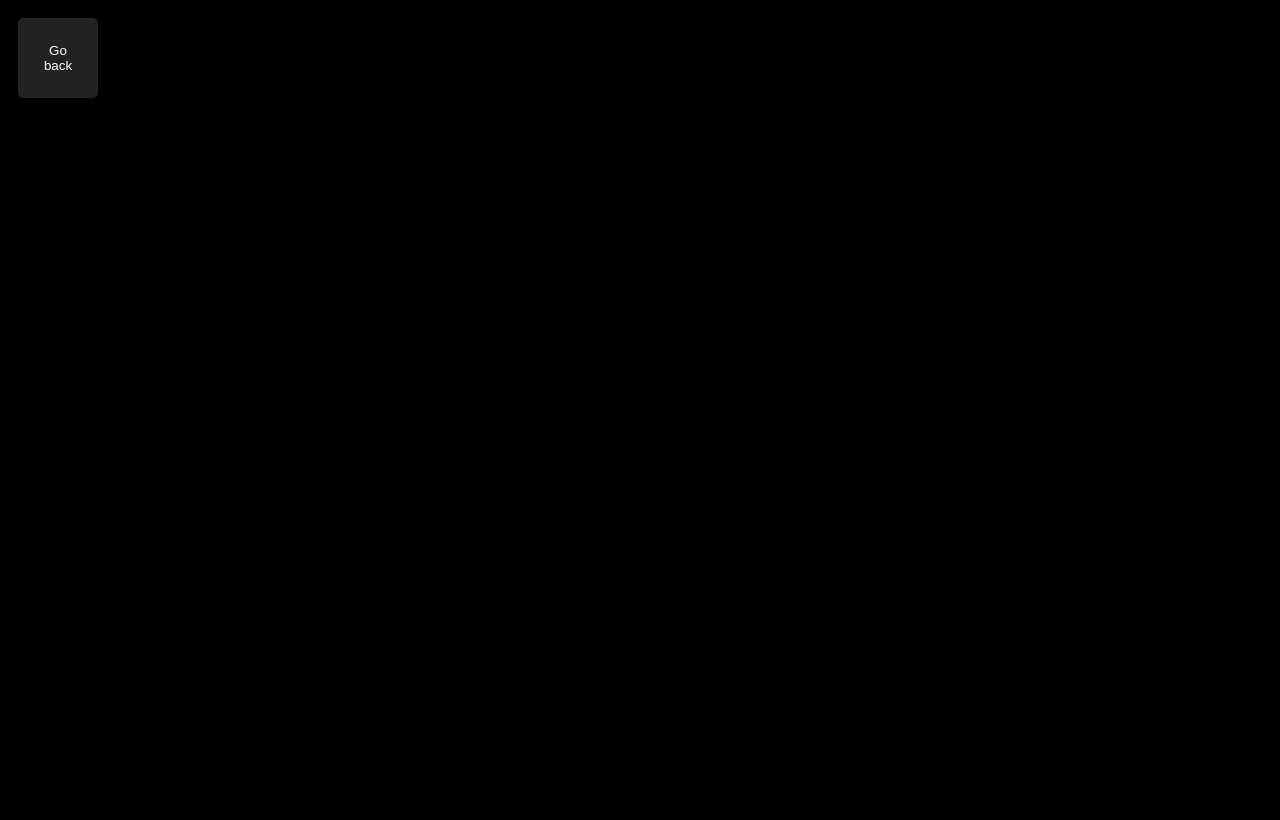
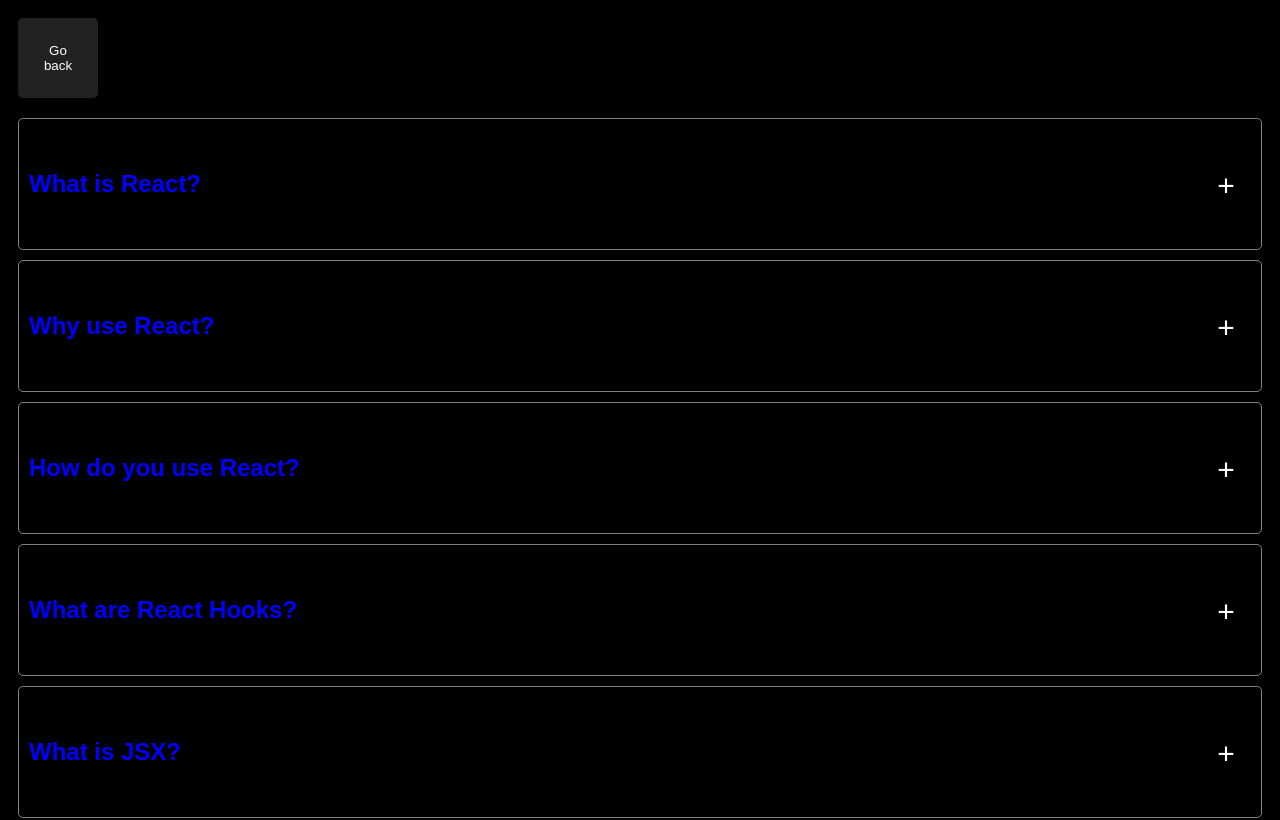
Before and after one commit to AdarshDev9349/React-Projects, a React (Vite) app: page /accordion in a window 1280 px wide. Before the commit this address had no page. Shown: the top 820 px of the page. Built offline with nearby package versions, Linux system fonts and the light colour scheme.

Commit message:
New project added

```diff
--- a/src/App.jsx
+++ b/src/App.jsx
@@ -3,6 +3,7 @@
 import Apifetch from './components/apifetch'
 import Counter from './components/counter'
 import Todolist from './components/todolist'
+import Accordion from './components/accordion';
 
 const Navigation = () => {
   const navigate = useNavigate();
@@ -15,6 +16,9 @@
     border: "none",
     borderRadius: "5px",
     cursor: "pointer",
+
+    display: "flex",
+
   };
 
   return (
@@ -22,6 +26,7 @@
       <button style={buttonStyle} onClick={() => navigate("/counter")}>Counter</button>
       <button style={buttonStyle} onClick={() => navigate("/todo")}>Todo List</button>
       <button style={buttonStyle} onClick={() => navigate("/api")}>API Fetch meals</button>
+      <button style={buttonStyle} onClick={() => navigate("/accordion")}>Accordion</button>
     </div>
   );
 };
@@ -52,6 +57,7 @@
         <Route path="/counter" element={<Counter />} />
         <Route path="/todo" element={<Todolist />} />
         <Route path="/api" element={<Apifetch />} />
+        <Route path="/accordion" element={<Accordion />} />
       </Routes>
 
     </Router>
--- /dev/null
+++ b/src/components/accordion.jsx
@@ -0,0 +1,91 @@
+import React from 'react';
+import {useState} from 'react';
+const Accordion = () => {
+    const accordionData = [
+        {
+          title: "What is React?",
+          content: "React is a JavaScript library for building user interfaces. It lets you create reusable UI components and manage the state of your application efficiently."
+        },
+        {
+          title: "Why use React?",
+          content: "React is flexible, efficient, and declarative. It uses a virtual DOM to improve performance and allows for building complex applications with ease."
+        },
+        {
+          title: "How do you use React?",
+          content: "You use React by creating components. Components can be either class-based or function-based, and they help divide the UI into independent, reusable pieces."
+        },
+        {
+          title: "What are React Hooks?",
+          content: "Hooks are functions that let you use state and other React features in functional components. Common hooks include useState, useEffect, and useContext."
+        },
+        {
+          title: "What is JSX?",
+          content: "JSX stands for JavaScript XML. It allows you to write HTML-like syntax in your JavaScript files. JSX gets compiled to React.createElement() calls behind the scenes."
+        },
+        {
+          title: "What is a Virtual DOM?",
+          content: "The virtual DOM is a lightweight JavaScript representation of the real DOM. React uses it to detect changes and update only the parts of the UI that changed, improving performance."
+        },
+        {
+          title: "What is the difference between props and state?",
+          content: "Props are read-only and passed from parent to child, while state is managed within the component. State can be updated using the setState function or useState hook."
+        },
+        {
+          title: "What is lifting state up?",
+          content: "Lifting state up is the process of moving shared state to a common ancestor component to allow sibling components to access and update the state."
+        }
+      ];
+
+    const AccordionComponent = ({ data }) => {
+        const [isOpen, setIsOpen] = useState(false);
+
+        return (
+            <div>
+                <div
+                    style={{
+                        backgroundColor: "black",
+                        padding: "10px",
+                        margin: "10px",
+                        borderRadius: "5px",
+                        border: "1px solid gray",
+                        boxShadow: "0 2px 5px rgba(0,0,0,0.2)",
+                        cursor: "pointer",
+                        display: "flex",
+                        justifyContent: "space-between",
+                        alignItems: "center",
+                    }}
+                    onClick={() => setIsOpen(!isOpen)} // can toggle the section
+                >
+                    <h2 style={{ color: 'blue' }}>{data.title}</h2>
+                    <p
+                        style={{
+                            color: "white",
+                            padding: "10px",
+                            borderRadius: "5px",
+                            cursor: "pointer",
+                            width: "30px",
+                            height: "30px",
+                            fontSize: "30px",
+                            textAlign: "center"
+                        }}
+                    >
+                        {isOpen ? "-" : "+"}
+                    </p>
+                </div>
+                {isOpen && (
+                    <p style={{ padding: "0 20px" }}>{data.content}</p>
+                )}
+            </div>
+        );
+    };
+
+    return (
+        <div>
+            {accordionData.map((data) => (
+                <AccordionComponent data={data} />
+            ))}
+        </div>
+    );
+};
+
+export default Accordion;
```
